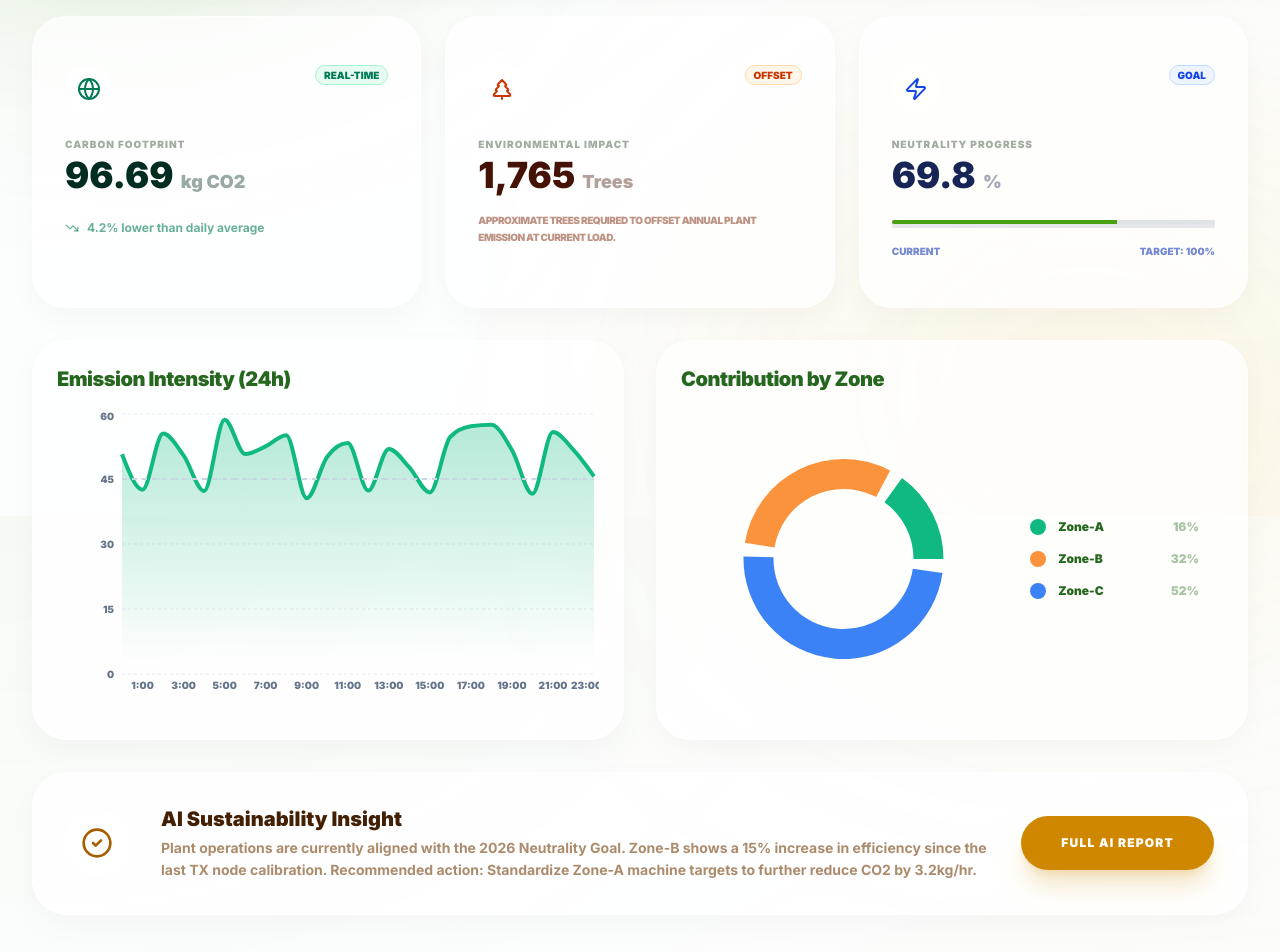
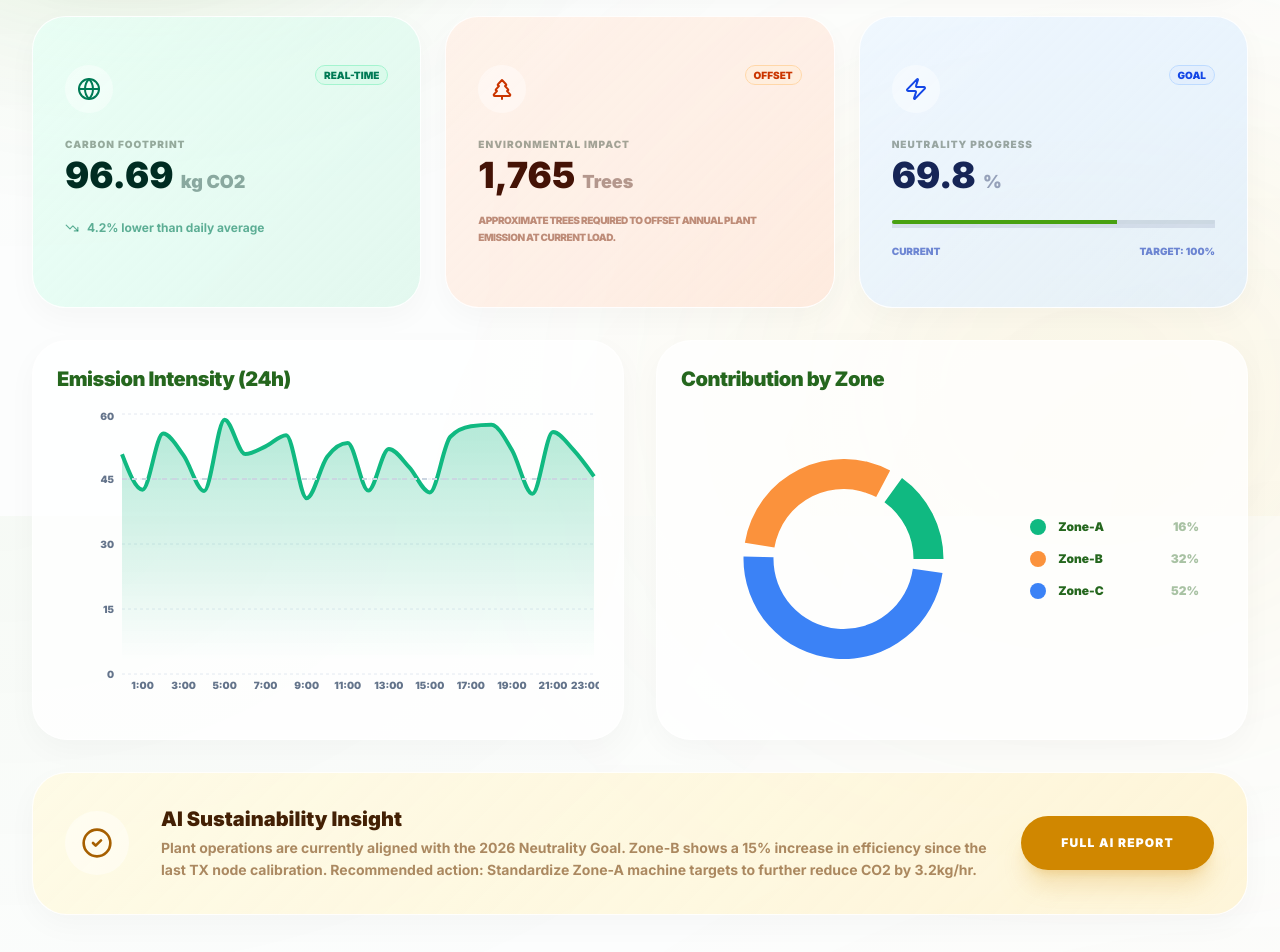
Before and after one commit to rdudr/CarbonX, a Next.js app: page /carbon in a window 1280 px wide. Shown: the part 284-1236 px from the top of the page. Built offline with nearby package versions, Linux system fonts and the light colour scheme; sample sign-in values are in the browser's storage.

Commit message:
Fix: Badge component import and resolved Tailwind 4 CSS linting warnings

```diff
--- a/src/app/globals.css
+++ b/src/app/globals.css
@@ -96,7 +96,9 @@
 
 /* ─── PowerByte Style Utilities ─────────────────────────────────────────── */
 
-@utility glass-card {
+/* ─── PowerByte Style Utilities ─────────────────────────────────────────── */
+
+.glass-card {
   background: rgba(255, 255, 255, 0.75);
   backdrop-filter: blur(16px);
   -webkit-backdrop-filter: blur(16px);
@@ -105,27 +107,27 @@
   transition: all 0.4s cubic-bezier(0.4, 0, 0.2, 1);
 }
 
-@utility theme-mint {
+.theme-mint {
   background: linear-gradient(135deg, rgba(230, 255, 245, 0.8) 0%, rgba(210, 245, 230, 0.6) 100%);
   border-color: rgba(255, 255, 255, 0.9);
 }
 
-@utility theme-peach {
+.theme-peach {
   background: linear-gradient(135deg, rgba(255, 240, 230, 0.8) 0%, rgba(255, 225, 210, 0.6) 100%);
   border-color: rgba(255, 255, 255, 0.9);
 }
 
-@utility theme-blue {
+.theme-blue {
   background: linear-gradient(135deg, rgba(235, 245, 255, 0.8) 0%, rgba(215, 235, 255, 0.6) 100%);
   border-color: rgba(255, 255, 255, 0.9);
 }
 
-@utility theme-yellow {
+.theme-yellow {
   background: linear-gradient(135deg, rgba(255, 250, 225, 0.8) 0%, rgba(255, 240, 195, 0.6) 100%);
   border-color: rgba(255, 255, 255, 0.9);
 }
 
-@utility glass {
+.glass {
   background: rgba(255, 255, 255, 0.8);
   backdrop-filter: blur(20px);
   -webkit-backdrop-filter: blur(20px);
@@ -134,7 +136,7 @@
 }
 
 /* ─── Shine Effect (Task-specific) ───────────────────────────────────────── */
-@utility shine-hover {
+.shine-hover {
   position: relative;
   overflow: hidden;
 
@@ -190,15 +192,15 @@
   }
 }
 
-@utility fade-in {
+.fade-in {
   animation: fade-in 0.4s ease-out both;
 }
 
-@utility animate-slide-in {
+.animate-slide-in {
   animation: slide-in-right 0.3s cubic-bezier(0.16, 1, 0.3, 1) both;
 }
 
-@utility blueprint-bg {
+.blueprint-bg {
   background-color: #f8fafc;
   background-image:
     linear-gradient(rgba(37, 103, 30, 0.03) 2px, transparent 2px),
@@ -218,11 +220,11 @@
   }
 }
 
-@utility animate-scan {
+.animate-scan {
   animation: scan 8s linear infinite;
 }
 
-@utility tech-border {
+.tech-border {
   border: 1px solid rgba(37, 103, 30, 0.1);
   position: relative;
 
@@ -259,6 +261,6 @@
   }
 }
 
-@utility animate-marquee {
+.animate-marquee {
   animation: marquee 30s linear infinite;
 }
--- a/src/app/page.tsx
+++ b/src/app/page.tsx
@@ -5,6 +5,7 @@ import Image from 'next/image';
 import Link from 'next/link';
 import { motion } from 'framer-motion';
 import { Button } from '@/components/ui/button';
+import { Badge } from '@/components/ui/badge';
 import {
   Activity, Zap, Leaf, Factory, ArrowRight, Globe, Box, HardHat,
   Cpu, Shield, Layers, BarChart3, Database, Workflow, ShieldCheck
```
